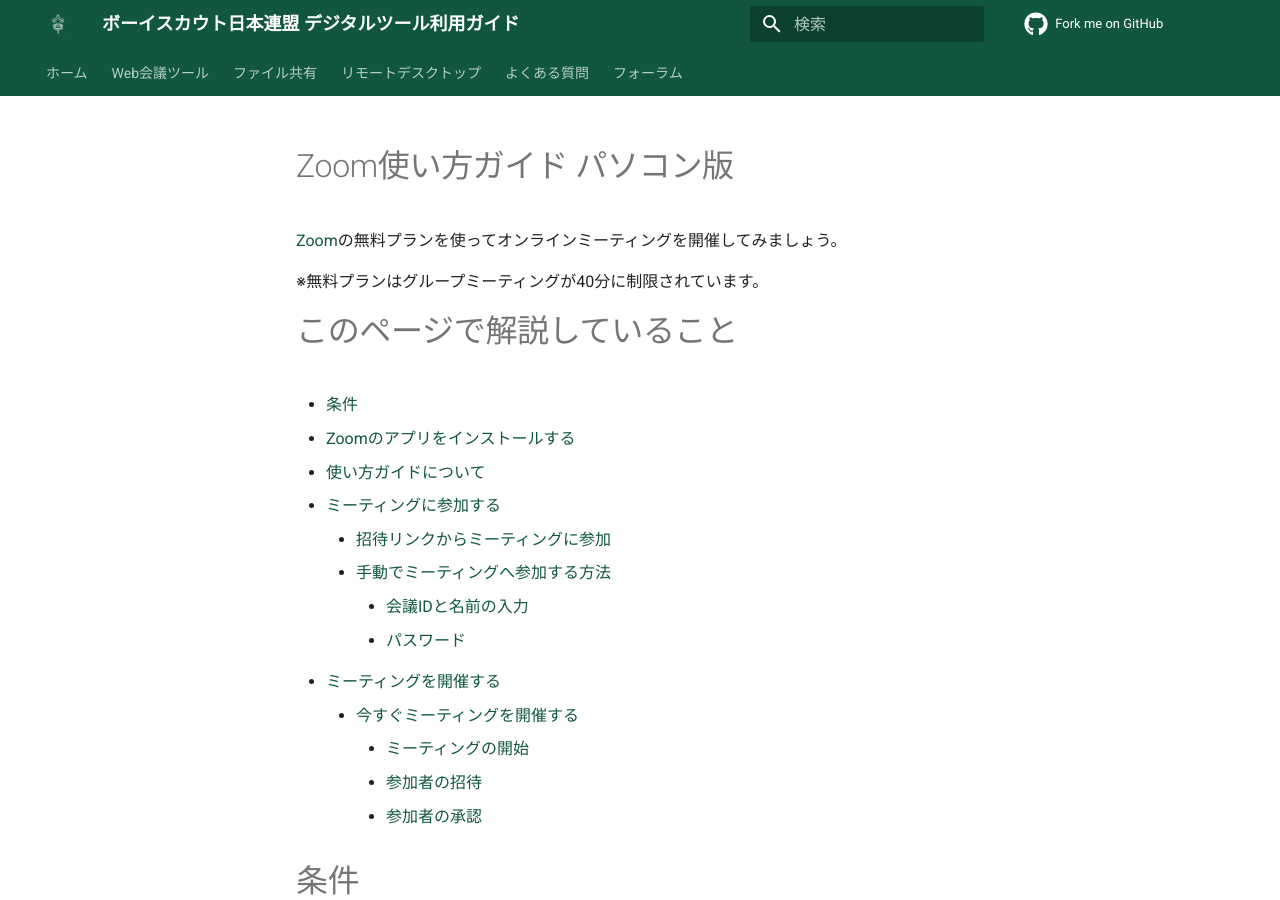
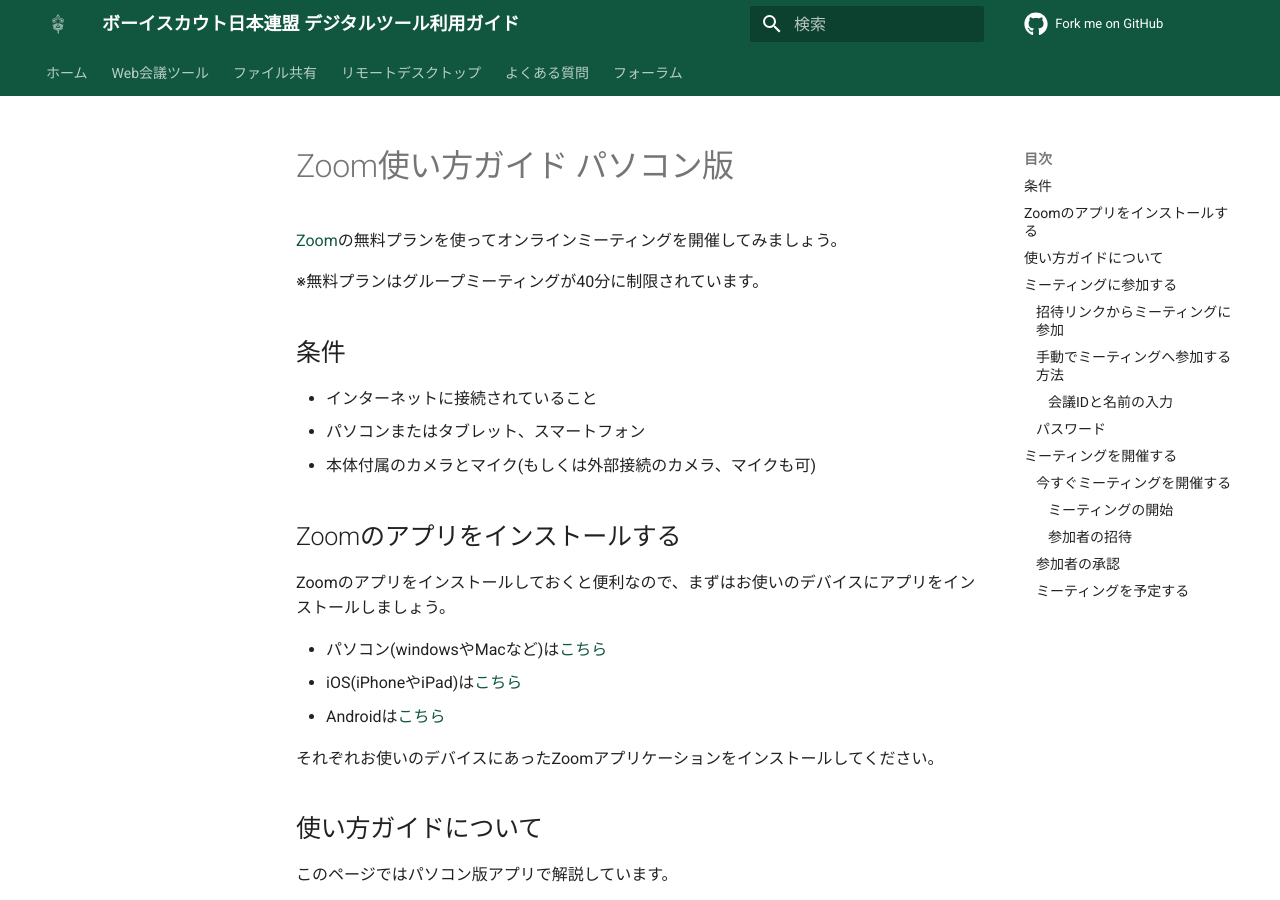
Before and after one commit to Scout-Association-of-Japan/DX-promotion-guidelines, an MkDocs documentation site: the page built from docs/web-meeting-guide/zoom/ZoomMeeting.md, in a window 1280 px wide and 900 px high. Built offline with MkDocs 1.6.1 and Material for MkDocs 9.7.7, drawn with Linux system fonts in a browser that asks for light colours; comment, search, counter and statistics services are not loaded; some of the changed text lies outside the part shown.

Commit message:
Update ZoomMeeting.md
- ページ内アンカーリンク削除
- hタグ適用

```diff
--- a/docs/web-meeting-guide/zoom/ZoomMeeting.md
+++ b/docs/web-meeting-guide/zoom/ZoomMeeting.md
@@ -3,27 +3,12 @@
 
 ※無料プランはグループミーティングが40分に制限されています。
 
-# このページで解説していること
-* [条件](#条件)
-* [Zoomのアプリをインストールする](#Zoomのアプリをインストールする)
-* [使い方ガイドについて](#使い方ガイドについて)
-* [ミーティングに参加する](#ミーティングに参加する)
-	* [招待リンクからミーティングに参加](#招待リンクからミーティングに参加)
-	* [手動でミーティングへ参加する方法](#手動でミーティングへ参加する方法)
-		* [会議IDと名前の入力](#会議IDと名前の入力)
-		* [パスワード](#パスワード)
-* [ミーティングを開催する](#ミーティングを開催する)
-	* [今すぐミーティングを開催する](#今すぐミーティングを開催する)
-		* [ミーティングの開始](#ミーティングの開始)
-		* [参加者の招待](#参加者の招待)
-		* [参加者の承認](#参加者の承認)
-
-# 条件
+## 条件
 * インターネットに接続されていること
 * パソコンまたはタブレット、スマートフォン
 * 本体付属のカメラとマイク(もしくは外部接続のカメラ、マイクも可)
 
-# Zoomのアプリをインストールする
+## Zoomのアプリをインストールする
 Zoomのアプリをインストールしておくと便利なので、まずはお使いのデバイスにアプリをインストールしましょう。
 
 * パソコン(windowsやMacなど)は[こちら](https://us04web.zoom.us/download#client_4meeting)
@@ -33,7 +18,7 @@
 それぞれお使いのデバイスにあったZoomアプリケーションをインストールしてください。
 
 
-# 使い方ガイドについて
+## 使い方ガイドについて
 このページではパソコン版アプリで解説しています。
 
 * iOS(iPhoneまたはiPad)の方は[こちら](ios.md)
@@ -41,8 +26,8 @@
 
 を参照してください。
 
-# ミーティングに参加する
-## 招待リンクからミーティングに参加
+## ミーティングに参加する
+### 招待リンクからミーティングに参加
 
 ![](images/1.jpg)
 
@@ -62,12 +47,12 @@
 
 リンクから入れない場合は、会議IDとパスワードを手入力することで会議へ参加できますので以下の方法を参照してください。
 
-## 手動でミーティングへ参加する方法
+### 手動でミーティングへ参加する方法
 ![](images/2.jpg)
 
 会議IDとパスワードを手入力してミーティングに参加する場合はZoomアプリを起動し、`ミーティングに参加`をクリックします。
 
-### 会議IDと名前の入力
+#### 会議IDと名前の入力
 ![](images/3.jpg)
 主催者から届いたミーティング案内に書いてある`会議ID`(11桁の数字)を入力します。(ハイフンなしで入力してもOKです)
 
@@ -78,11 +63,11 @@
 
 案内に書いてあるパスワードを入力し`参加`をクリックします。主催者から参加の承認がされると、ミーティングへ参加することができます。
 
-# ミーティングを開催する
+## ミーティングを開催する
 
-## 今すぐミーティングを開催する
+### 今すぐミーティングを開催する
 
-### ミーティングの開始
+#### ミーティングの開始
 ![](images/9.jpg)
 Zoomアプリを起動し`新規ミーティング`をクリックします。
 
@@ -92,7 +77,7 @@
 
 `コンピューターオーディオで参加`をクリックすると会議の開催が完了します。
 
-### 参加者の招待
+#### 参加者の招待
 ![](images/11.jpg)
 
 画面下部にある`参加者`アイコンをクリックすると、画面右に参加者ウィンドが現れます。
@@ -119,7 +104,7 @@
 >
 > パスワード: 8zqAAu
 
-## 参加者の承認
+### 参加者の承認
 ![](images/14.jpg)
 
 参加者がミーティングへの参加リクエストがあった場合、主催者として受け入れて続きをします。画面右の参加者ウィンドに`X待機中`と表示が現れます。
@@ -128,7 +113,7 @@
 
 `削除する`をクリックするとミーティングへの参加を拒否することができます。
 
-## ミーティングを予定する
+### ミーティングを予定する
 会議等が予定されている場合はミーティングを予約しておくとスムーズに進められるので便利です。Zoomアプリから「次の団委員会開催予約」をしてみましょう。
 
 ![](images/15.jpg)
@@ -159,7 +144,3 @@
 予約したミーティングをクリックすると詳細が見られます。`招待のコピー`をクリックすると招待に必要な文面がクリップボードにコピーされるので、メールやチャットで参加者に周知します。
 
 当日は会議が自動的に始まるわけではないので、主催者も参加者と同じようにZoomにログインし、参加者の受け入れ作業をする必要があります。
-
-
-# 日本連盟DX推進室
-「こんなことが知りたい」「これってどうやるの?」などありましたら <dx@scout.or.jp>までお寄せください。
```
